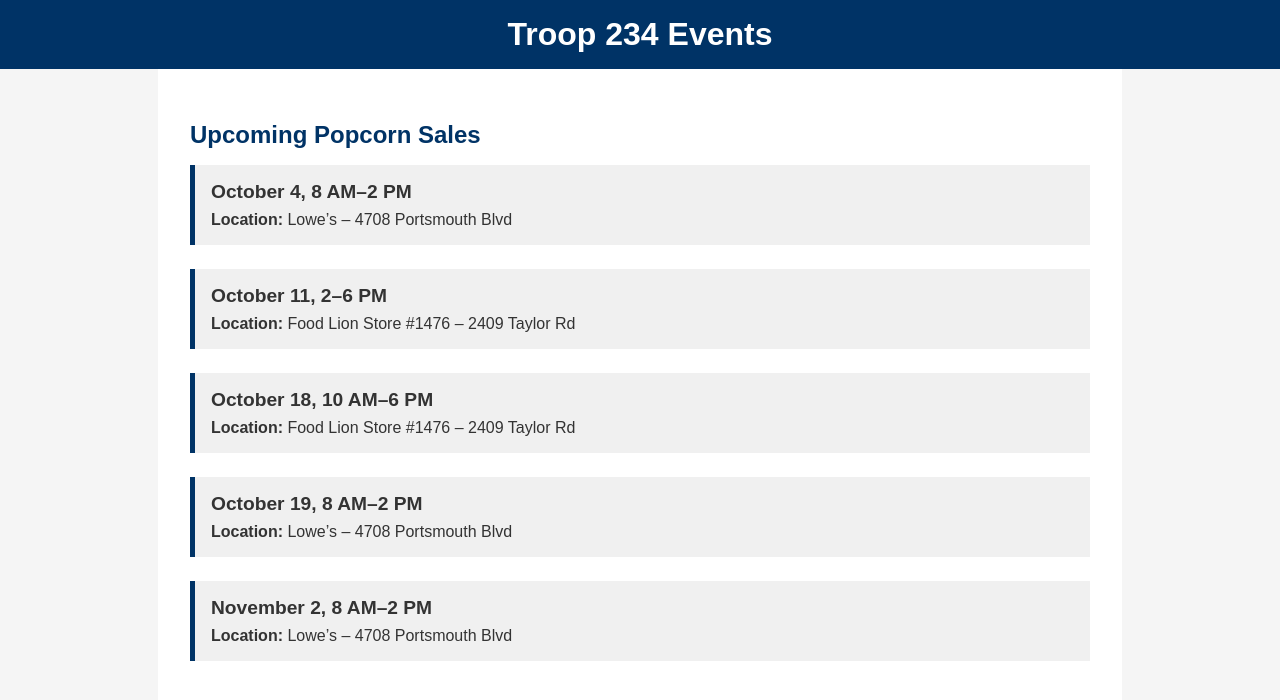
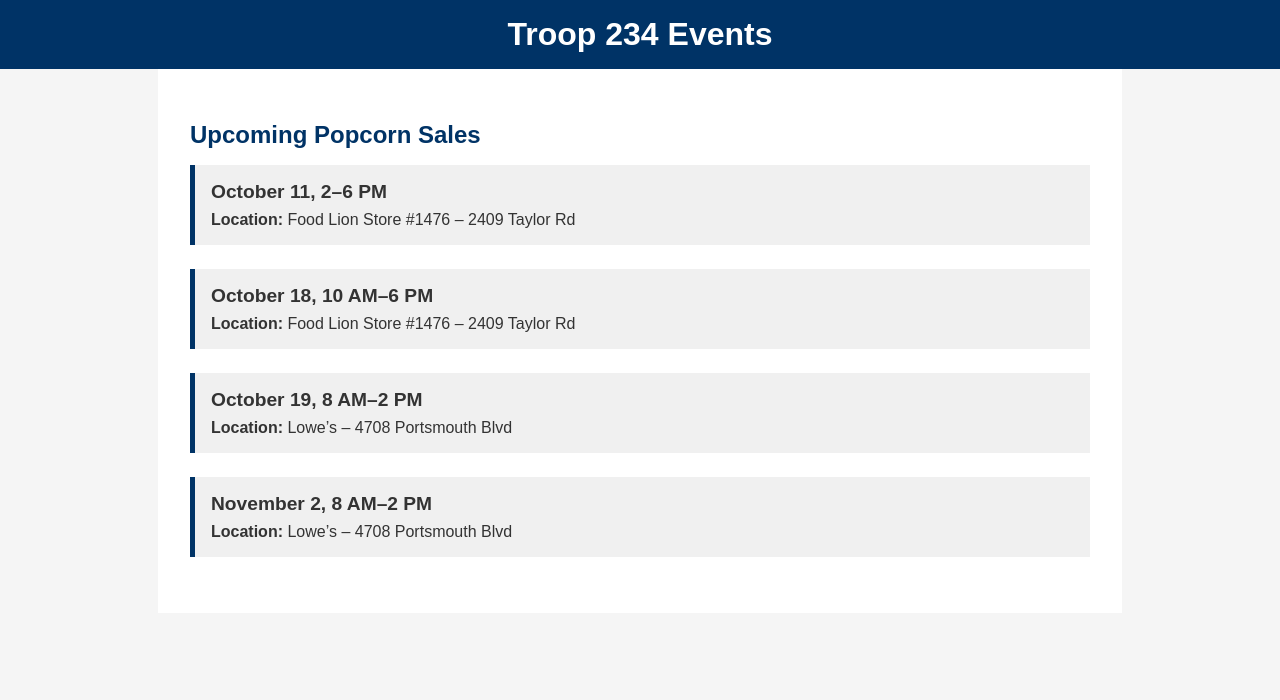
Before and after one commit to ALevi2483/Troop234, a plain HTML site: page News.html in a window 1280 px wide. Drawn offline with Linux system fonts and the light colour scheme.

Commit message:
Update News.html

```diff
--- a/News.html
+++ b/News.html
@@ -63,12 +63,6 @@
   <main>
     <h2>Upcoming Popcorn Sales</h2>
 
-
-    <div class="event">
-      <h3>October 4, 8 AM–2 PM</h3>
-      <p><strong>Location:</strong> Lowe’s – 4708 Portsmouth Blvd</p>
-    </div>
-
     <div class="event">
       <h3>October 11, 2–6 PM</h3>
       <p><strong>Location:</strong> Food Lion Store #1476 – 2409 Taylor Rd</p>
```
